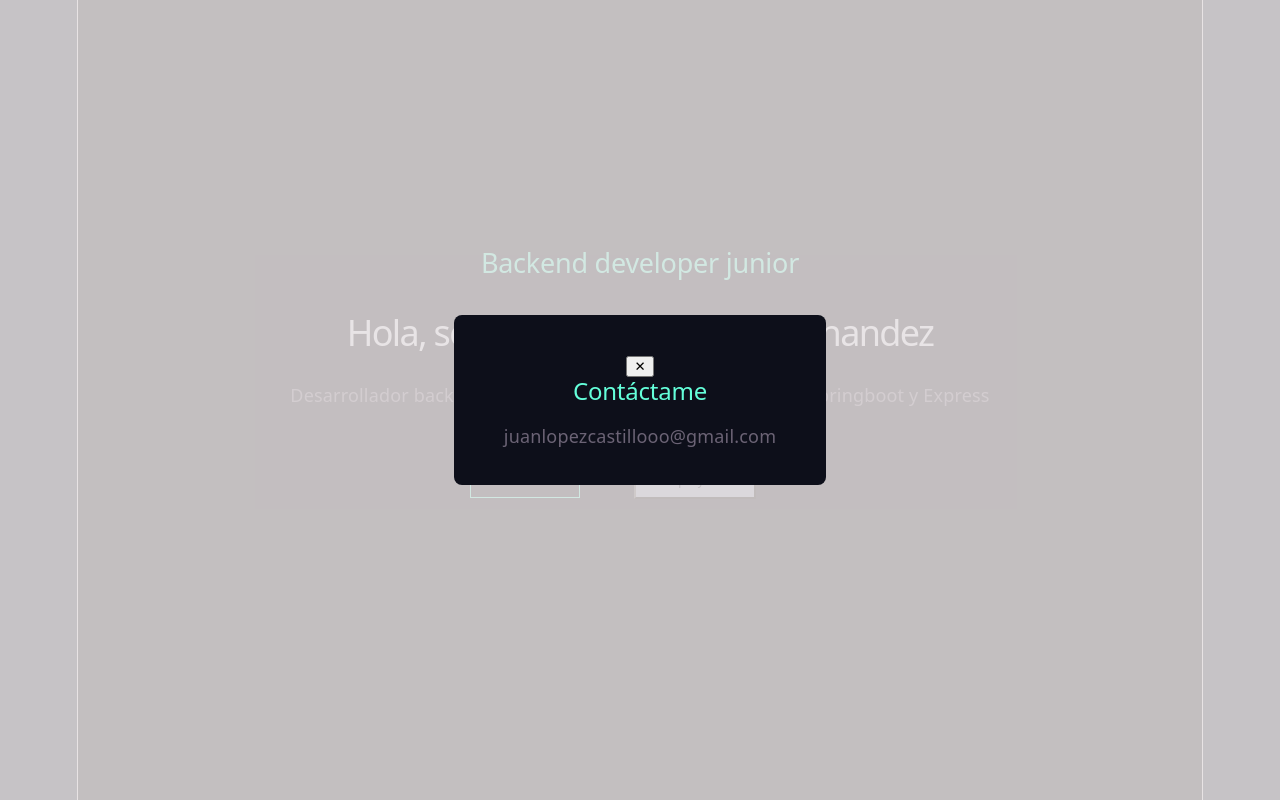
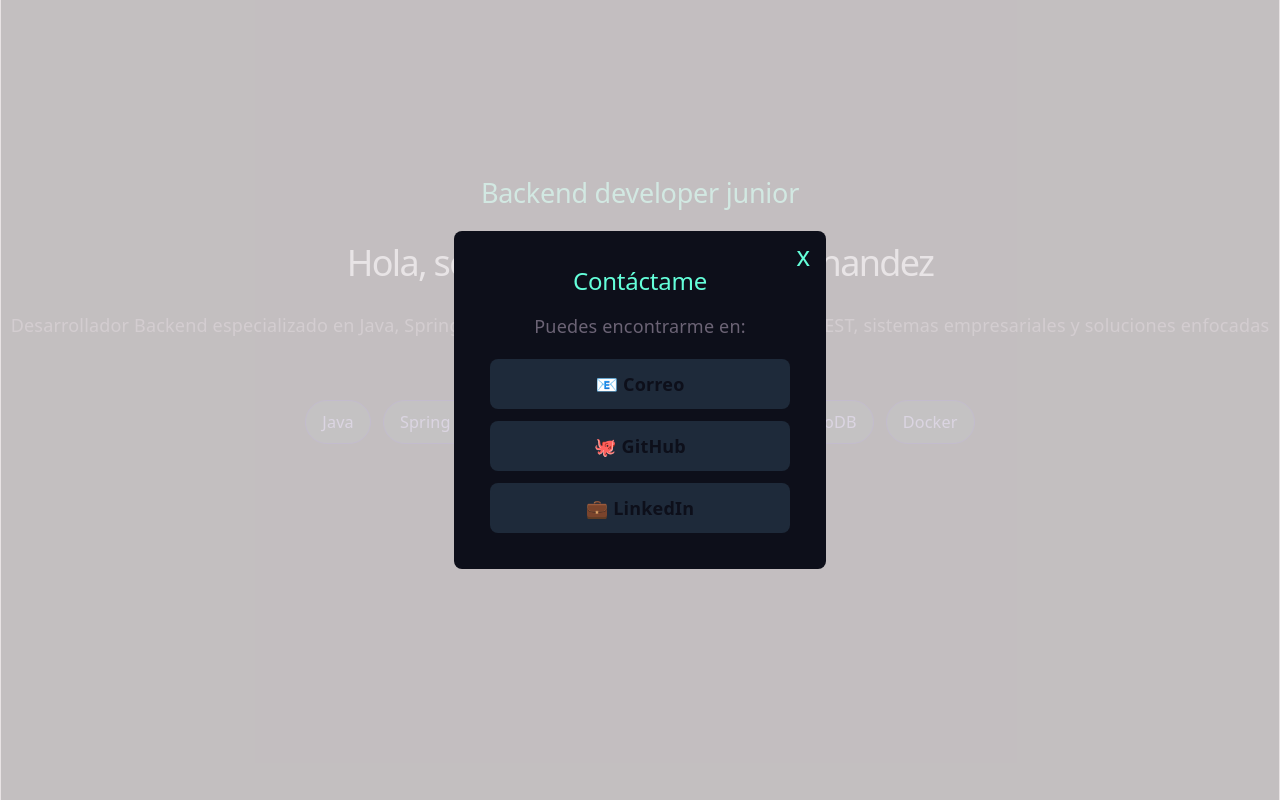
Before and after one commit to juan-lopez-h/POrtafolioJDLH, a React (Vite) app: page / in a window 1280 px wide. Both pictures are taken after a click on the button "Contactame". Built offline with nearby package versions, Linux system fonts and the light colour scheme.

Commit message:
cambios en los colores dentro del proyecto

```diff
--- a/src/App.css
+++ b/src/App.css
@@ -23,8 +23,8 @@
 }
 .btn{
   background-color: transparent;
-  border: 1px solid #64FFDA;
-  color: #64FFDA;
+  border: 1px solid #968fdb;
+  color: #968fdb;
   padding: 0.5rem 1rem;
   cursor: pointer;
   margin-top: 1rem;
@@ -42,8 +42,9 @@
   background-color: #0D0F1A;
 }
 .btn2{
-   background-color: #94A3B8;
-  color: #111827;
+   background-color: transparent;
+  color: #968fdb;
+  border: 1px solid #968fdb;
   padding: 0.5rem 1rem;
   cursor: pointer;
   margin-top: 1rem;
@@ -72,3 +73,58 @@
   color: #64FFDA;
   margin-bottom: 1rem;
 }
+.modal-close {
+  position: absolute;
+  top: 10px;
+  right: 10px;
+  background-color: transparent;
+  border: none;
+  color: #64FFDA;
+  font-size: 1.5rem;
+  cursor: pointer;
+}
+.contact-links {
+  display: flex;
+  flex-direction: column;
+  gap: 12px;
+  margin-top: 20px;
+}
+
+.contact-btn {
+  display: block;
+  width: 100%;
+  padding: 12px;
+
+  background-color: #1E2A3A;
+  color: #0D0F1A;
+
+  text-decoration: none;
+  text-align: center;
+  font-weight: 600;
+
+  border-radius: 8px;
+  transition: 0.2s ease;
+  box-sizing: border-box;
+}
+
+.contact-btn:hover {
+  background-color: #4fd1b5;
+  transform: translateY(-2px);
+}
+.tech-stack {
+  display: flex;
+  flex-wrap: wrap;
+  gap: 12px;
+  margin-top: 2rem;
+  margin-bottom: 2rem;
+}
+
+.tech-stack span {
+  background-color: rgba(100, 255, 218, 0.1);
+  color: #968fdb;
+  border: 1px solid #0c0361;
+  padding: 8px 16px;
+  border-radius: 999px;
+  font-size: 0.9rem;
+  font-weight: 500;
+}
--- a/src/App.jsx
+++ b/src/App.jsx
@@ -12,7 +12,19 @@
     <article className="app">
       <h2 className='developer'>Backend developer junior</h2>
       <h1 className="nombre ">Hola, soy Juan David Lopez Hernandez</h1>
-      <p>Desarrollador backend con experiencia en Node.js, Java con springboot y Express</p>
+      <p className="description">
+        Desarrollador Backend especializado en Java, Spring Boot,
+        Node.js y Express. Construyo APIs REST, sistemas empresariales
+        y soluciones enfocadas en resolver necesidades reales de negocio.
+      </p>
+      <div className="tech-stack">
+        <span>Java</span>
+        <span>Spring Boot</span>
+        <span>Node.js</span>
+        <span>PostgreSQL</span>
+        <span>MongoDB</span>
+        <span>Docker</span>
+      </div>
       <article className="skills">
         <button className='btn' onClick={() => setModalOpen(true)}>
         <p>Contactame</p>
@@ -24,12 +36,45 @@
       {
         modalOpen && (
       <div className="modal-overlay" onClick={() => setModalOpen(false)}>
-        <div className="modal" onClick={e => e.stopPropagation()}>
-          <button className="modal-close" onClick={() => setModalOpen(false)}>✕</button>
-          <h2>Contáctame</h2>
-          <p>juanlopezcastillooo@gmail.com</p>
-        </div>
-      </div>
+  <div className="modal" onClick={e => e.stopPropagation()}>
+    <button
+      className="modal-close"
+      onClick={() => setModalOpen(false)}
+    >
+      x
+    </button>
+
+    <h2>Contáctame</h2>
+    <p>Puedes encontrarme en:</p>
+
+    <div className="contact-links">
+      <a
+        href="mailto:juanlopezcastillooo@gmail.com"
+        className="contact-btn"
+      >
+        📧 Correo
+      </a>
+
+      <a
+        href="https://github.com/juan-lopez-h"
+        target="_blank"
+        rel="noopener noreferrer"
+        className="contact-btn"
+      >
+        🐙 GitHub
+      </a>
+
+      <a
+        href="https://www.linkedin.com/in/juan-david-lopez-hernandez-2264b1261/"
+        target="_blank"
+        rel="noopener noreferrer"
+        className="contact-btn"
+      >
+        💼 LinkedIn
+      </a>
+    </div>
+  </div>
+</div>
 )}
     </article>
     </div>
--- a/src/index.css
+++ b/src/index.css
@@ -55,7 +55,7 @@
 }
 
 #root {
-  width: 1126px;
+  width: 100%;
   max-width: 100%;
   margin: 0 auto;
   text-align: center;
```
